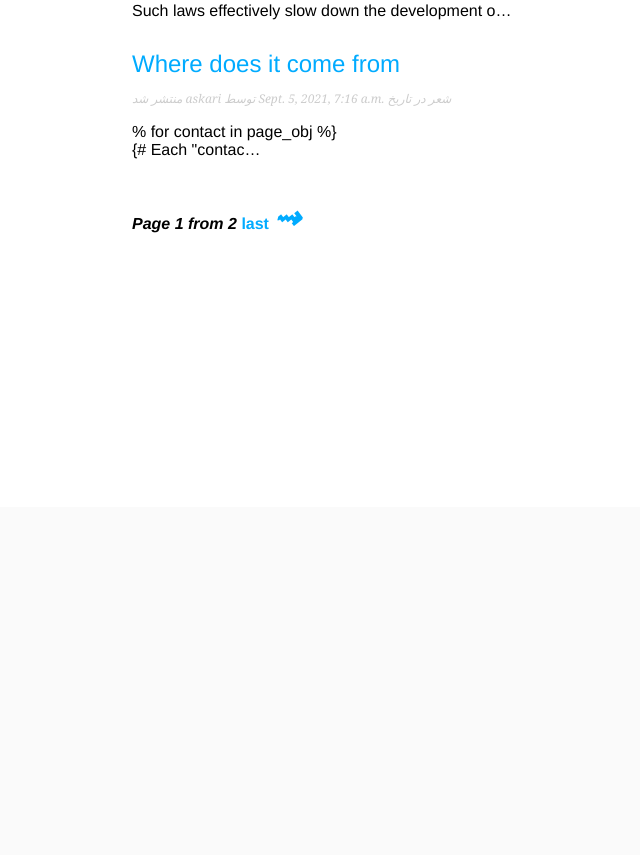
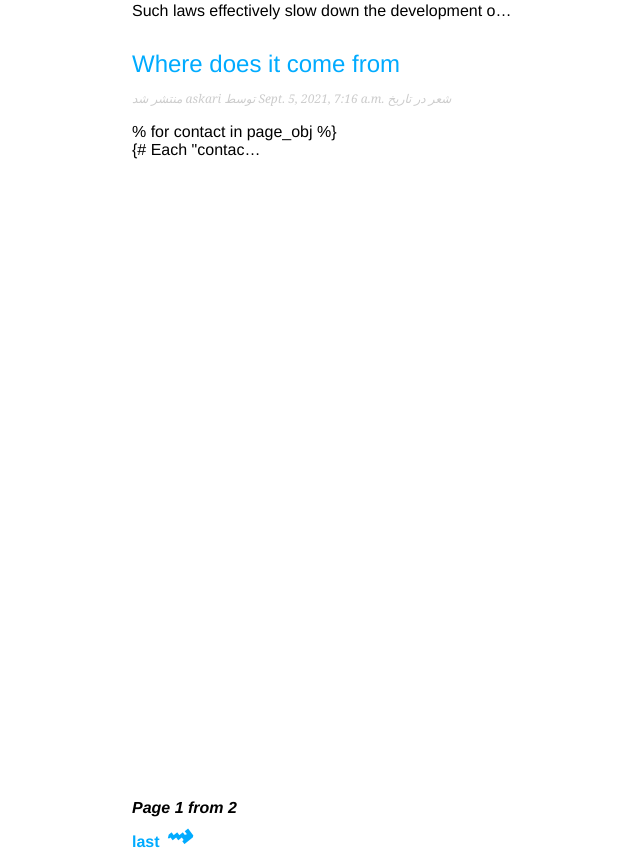
Before and after one commit to raziehAskarizade/poem_fall, a Django app: page /blog/ in a window 1280 px wide. Shown: the part 293-1148 px from the top of the page, without its empty margins (380-1020 px from the left). Before the commit the page ends 526 px from the top, so only its background shows below. Run offline with Django 3.2, Linux system fonts and the light colour scheme; data comes from the database, SQL or seed files in the repository.

Commit message:
pagination styling

```diff
--- a/weblog/static/css/style.css
+++ b/weblog/static/css/style.css
@@ -46,8 +46,9 @@
 
 /* pagination */
 .pagination {
-    margin:40px 0;
-    font-weight:bold;
+    margin-top: 80vh;
+    margin-right: 50vw;
+    font-weight: bold;
 }
 
 /* forms */
--- a/weblog/views.py
+++ b/weblog/views.py
@@ -1,13 +1,15 @@
-from django.core.paginator import Paginator, EmptyPage, PageNotAnInteger
+# from django.core.paginator import Paginator, EmptyPage, PageNotAnInteger
 from django.shortcuts import render, get_object_or_404
 from django.views.generic import ListView
 
 from .models import Topic
 
+
 class PostListView(ListView):
     queryset = Topic.published.all()
     context_object_name = 'post'
     paginate_by = 3
+    paginate_orphans = 1
     template_name = 'weblog/post/post_list.html'
 
 
```
Also changed, not shown: weblog/templates/weblog/pagination.html (+5 -2 lines).
